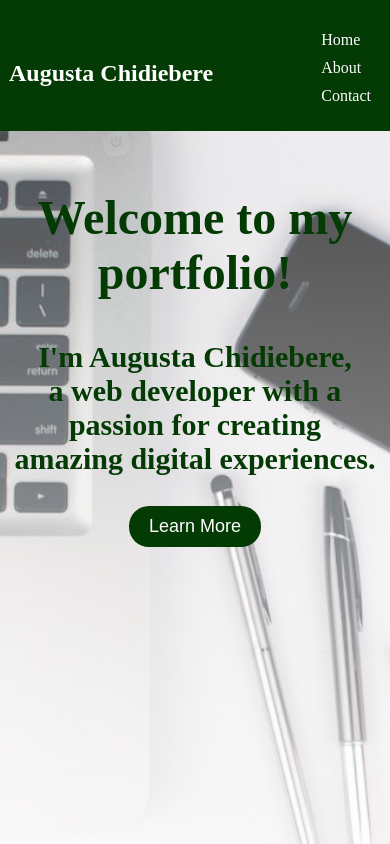
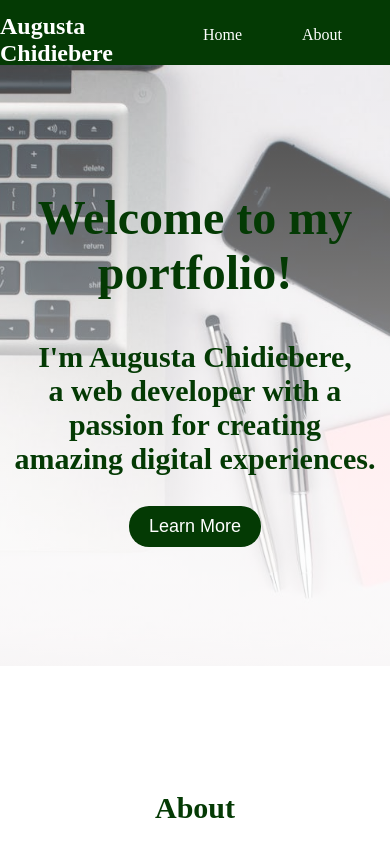
Before and after one commit to Augustachy/myportfolio, a plain HTML site: page index.html in a window 390 px wide. Shown: the top 844 px of the page. Drawn offline with Linux system fonts and the light colour scheme.

Commit message:
second commit

```diff
--- a/index.html
+++ b/index.html
@@ -14,7 +14,7 @@
             <h1>Augusta Chidiebere</h1>
             <ul>
                 <li>
-                    <a href="#home">Home</a>
+                    <a href="#home" class="#active">Home</a>
                 </li>
                 <li>
                     <a href="#about">About</a>
@@ -70,7 +70,7 @@
             </div>
 
             <div class="icons">
-                <a href="https://www.youtube.com/@Augusberetech"><img src="img/youtube-brands-solid.svg" alt=""></a>
+                <a href=""><img src="img/youtube-brands-solid.svg" alt=""></a>
                 <p>Follow us on YouTube</p>
             </div>
         </div>
--- a/p.css
+++ b/p.css
@@ -18,6 +18,7 @@ nav {
     width: 100%;
     overflow: hidden;
 }
+
 
 li {
     display: inline;
@@ -54,7 +55,7 @@ header {
     background-position: center;
     background-size: cover;
     background-repeat: no-repeat;
-    height: 100vh;
+    height: 60vh;
     padding: 10px;
     text-align: center;
     color: rgb(4, 58, 4);
@@ -118,6 +119,7 @@ header {
     text-align: center;
     color: rgb(4, 58, 4);
     font-size: 30px;
+   padding-top: 100px;;
 
 }
 
@@ -210,9 +212,15 @@ footer {
 
 
 @media only screen and (max-width: 600px) {
+    nav {
+        height: 50px;
+
+    }
+
     nav ul {
-        flex-direction: column;
+        flex-direction: row;
         display: flex;
+
     }
 
     nav ul li {
```
